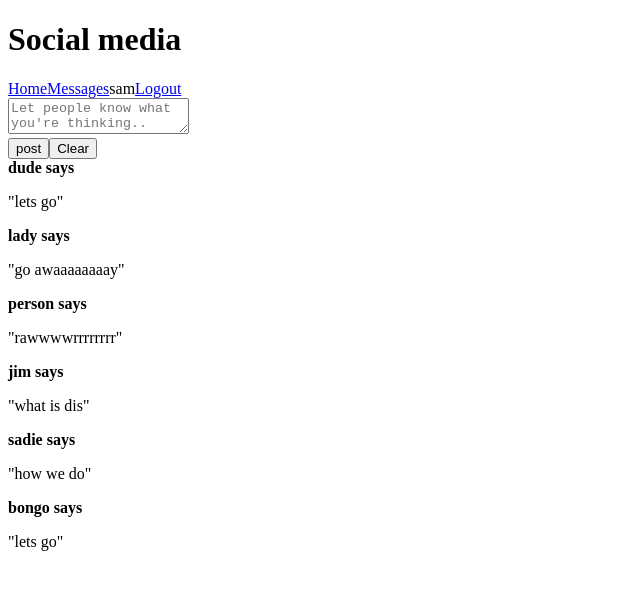
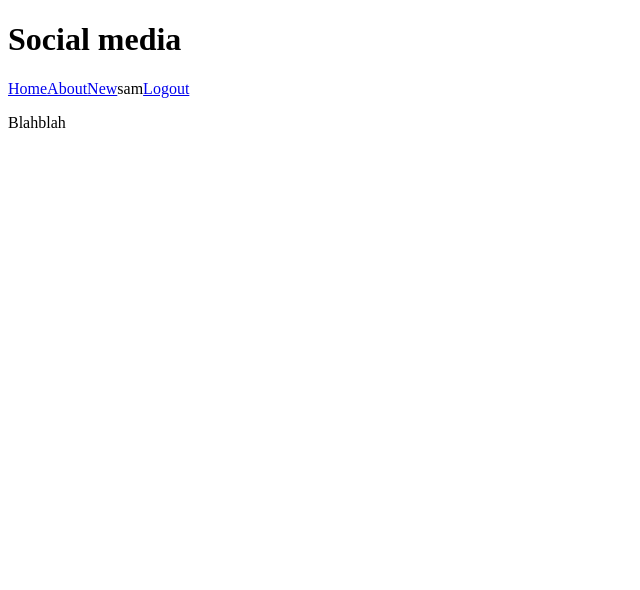
Before and after one commit to harley-ca/fx2-socialmedia, a React (Create React App) app: page /about in a window 1280 px wide. Shown: the top 590 px of the page, without its empty margins (0-640 px from the left). Built offline with nearby package versions, Linux system fonts and the light colour scheme.

Commit message:
routes added

```diff
--- a/package.json
+++ b/package.json
@@ -8,6 +8,7 @@
     "@testing-library/user-event": "^7.2.1",
     "react": "^18.1.0",
     "react-dom": "^18.1.0",
+    "react-router-dom": "^6.3.0",
     "react-scripts": "5.0.1"
   },
   "scripts": {
--- /dev/null
+++ b/src/components/About.js
@@ -0,0 +1,9 @@
+const About = () => {
+    return(
+        <>
+            <p>Blahblah</p>
+        </>
+    )
+}
+
+export default About
--- a/src/components/App.js
+++ b/src/components/App.js
@@ -4,6 +4,9 @@
 import MessageForm from './MessageForm'
 import Messages from './Messages'
 import initialMessageList from '../data/message-list.json'
+import { BrowserRouter as Router, Route, Routes, Navigate } from 'react-router-dom'
+import About from './About'
+import NotFound from './NotFound'
 
 
 const App = () => {
@@ -38,10 +41,22 @@
   return (
     <div >
       <h1>Social media</h1>
-      <Navigation loggedInUser={loggedInUser} activateUser={activateUser} />
-      { !loggedInUser && <LoginForm activateUser={activateUser}/> }
+
+      {/* { !loggedInUser && <LoginForm activateUser={activateUser}/> }
       { loggedInUser && <MessageForm loggedInUser={loggedInUser} addMessage={addMessage} /> }
-      <Messages messageList={messageList}/>
+      <Messages messageList={messageList}/> */}
+      {/* {Wrap all the componenets involed in the app routing} */}
+      <Router>
+        <Navigation loggedInUser={loggedInUser} activateUser={activateUser} />
+        <Routes>
+          <Route path="about" element={<About />} />
+          <Route path="/" element={<Navigate to="messages" replace/>} />
+          <Route path="messages/new" element={<MessageForm />} />
+          <Route path="messages" element={<Messages messageList={messageList} />} />
+          <Route path="login" element={<LoginForm activateUser={activateUser}/>} />
+          <Route path="*" element={<NotFound />} /> {/* for everything else, there's NotFound */}
+        </Routes>
+      </Router>
     </div>
   )
 }
--- a/src/components/Navigation.js
+++ b/src/components/Navigation.js
@@ -1,3 +1,5 @@
+import { Link } from "react-router-dom"
+
 const Navigation = ({loggedInUser, activateUser}) => {
 
     const logout = (e) => {
@@ -7,18 +9,19 @@
 
     return (
         <nav>
-            <a href="/">Home</a>
-            <a href="/">Messages</a>
+            <Link to="/messages">Home</Link>
+            <Link to="/about">About</Link>
             { loggedInUser ?
                 <>
+                    <Link to="/messages/new">New</Link>
                     {loggedInUser}
-                    <a href="/" onClick={logout}>Logout</a>
+                    <Link to="/messages" onClick={logout}>Logout</Link>
                 </>
                 :
                 <>
                     Guest
-                    <a href="/">Login</a>
-                    <a href="/">Sign up</a>
+                    <Link to="/login">Login</Link>
+                    <Link to="/login">Sign up</Link>
                 </>
             }
         </nav>
--- /dev/null
+++ b/src/components/NotFound.js
@@ -0,0 +1,10 @@
+const NotFound = () => {
+    return(
+        <>
+            <p>Sorry! Looks like what you're looking for isn't here!</p>
+            <a href="/">Home</a>
+        </>
+    )
+}
+
+export default NotFound
```
Also changed, not shown: 1 other file (tests, documents, lock files or other folders).
